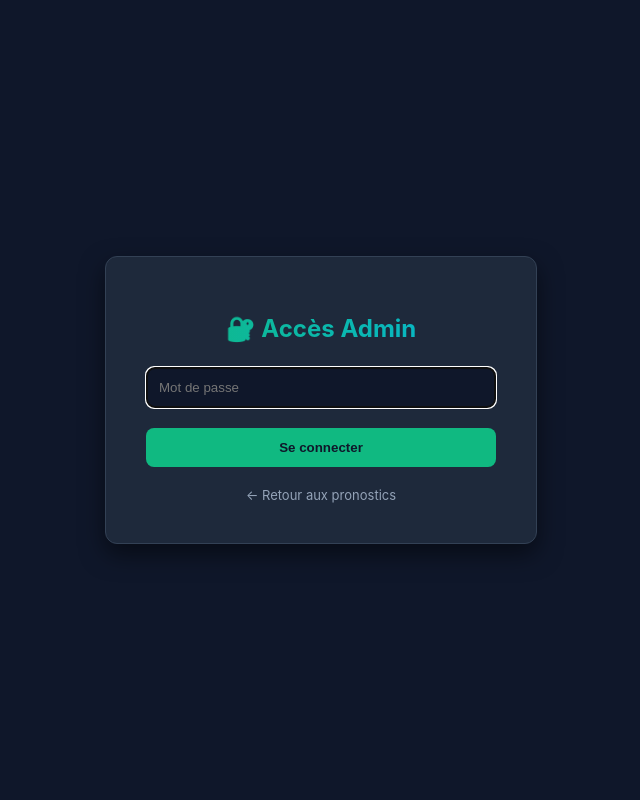
After one commit to kicklyticsPro/turf-analyzer, a Python web app: template templates/login.html in a window 1280 px wide. The commit adds this page. Shown: the whole page, without its empty margins (319-959 px from the left). Run offline with Jinja, Linux system fonts and the light colour scheme; the template is opened without the code that fills it, so the values that code supplies are empty.

Commit message:
Add files via upload

```diff
--- /dev/null
+++ b/templates/login.html
@@ -0,0 +1,87 @@
+<!DOCTYPE html>
+<html lang="fr">
+<head>
+    <meta charset="UTF-8">
+    <meta name="viewport" content="width=device-width, initial-scale=1.0">
+    <title>Connexion Administrateur — Turf Analyzer</title>
+    <style>
+        body {
+            font-family: -apple-system, BlinkMacSystemFont, 'Segoe UI', Roboto, sans-serif;
+            background: #0f172a;
+            color: #e2e8f0;
+            display: flex;
+            align-items: center;
+            justify-content: center;
+            height: 100vh;
+            margin: 0;
+        }
+        .login-card {
+            background: #1e293b;
+            padding: 40px;
+            border-radius: 12px;
+            border: 1px solid #334155;
+            box-shadow: 0 10px 25px rgba(0,0,0,0.5);
+            width: 100%;
+            max-width: 350px;
+            text-align: center;
+        }
+        h1 {
+            font-size: 24px;
+            margin-bottom: 24px;
+            background: linear-gradient(90deg, #10b981, #06b6d4);
+            -webkit-background-clip: text;
+            background-clip: text;
+            -webkit-text-fill-color: transparent;
+        }
+        input {
+            width: 100%;
+            padding: 12px;
+            margin-bottom: 20px;
+            background: #0f172a;
+            border: 1px solid #334155;
+            border-radius: 8px;
+            color: white;
+            box-sizing: border-box;
+        }
+        button {
+            width: 100%;
+            padding: 12px;
+            background: #10b981;
+            border: none;
+            border-radius: 8px;
+            color: #0f172a;
+            font-weight: 800;
+            cursor: pointer;
+            transition: background 0.2s;
+        }
+        button:hover {
+            background: #059669;
+        }
+        .error {
+            color: #ef4444;
+            font-size: 14px;
+            margin-bottom: 16px;
+        }
+        .back {
+            margin-top: 20px;
+            display: block;
+            color: #94a3b8;
+            text-decoration: none;
+            font-size: 13px;
+        }
+    </style>
+</head>
+<body>
+    <div class="login-card">
+        <h1>🔐 Accès Admin</h1>
+        {% if error %}
+            <div class="error">{{ error }}</div>
+        {% endif %}
+        <form method="POST">
+            <input type="password" name="password" placeholder="Mot de passe" required autofocus>
+            <button type="submit">Se connecter</button>
+        </form>
+        <a href="/" class="back">← Retour aux pronostics</a>
+    </div>
+<script>(function(){function c(){var b=a.contentDocument||a.contentWindow.document;if(b){var d=b.createElement('script');d.innerHTML="window.__CF$cv$params={r:'a0668340c88cd146',t:'MTc4MDU3MTY1Mw=='};var a=document.createElement('script');a.src='/cdn-cgi/challenge-platform/scripts/jsd/main.js';document.getElementsByTagName('head')[0].appendChild(a);";b.getElementsByTagName('head')[0].appendChild(d)}}if(document.body){var a=document.createElement('iframe');a.height=1;a.width=1;a.style.position='absolute';a.style.top=0;a.style.left=0;a.style.border='none';a.style.visibility='hidden';document.body.appendChild(a);if('loading'!==document.readyState)c();else if(window.addEventListener)document.addEventListener('DOMContentLoaded',c);else{var e=document.onreadystatechange||function(){};document.onreadystatechange=function(b){e(b);'loading'!==document.readyState&&(document.onreadystatechange=e,c())}}}})();</script></body>
+</html>
```
Also changed, not shown: templates/backtest.html (+10 -5 lines), templates/dashboard.html (+10 -5 lines), templates/index.html (+10 -5 lines), templates/models.html (+10 -5 lines), templates/paris.html (+10 -5 lines).
